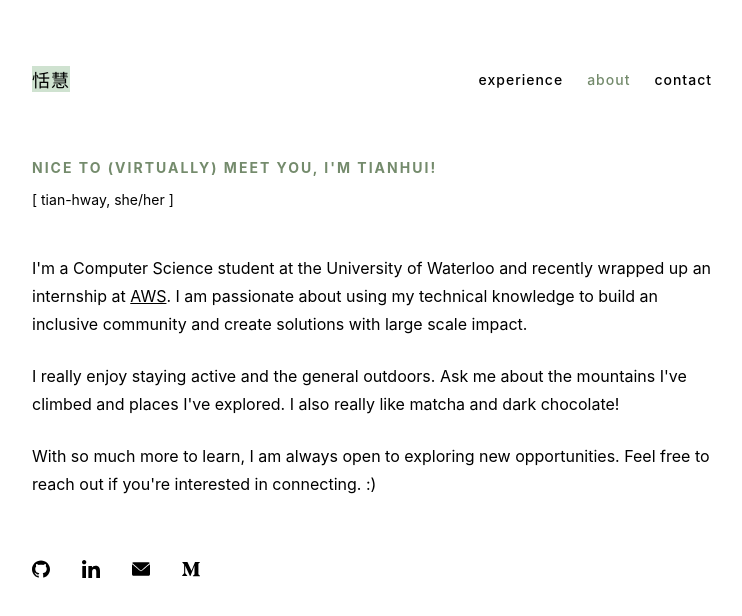
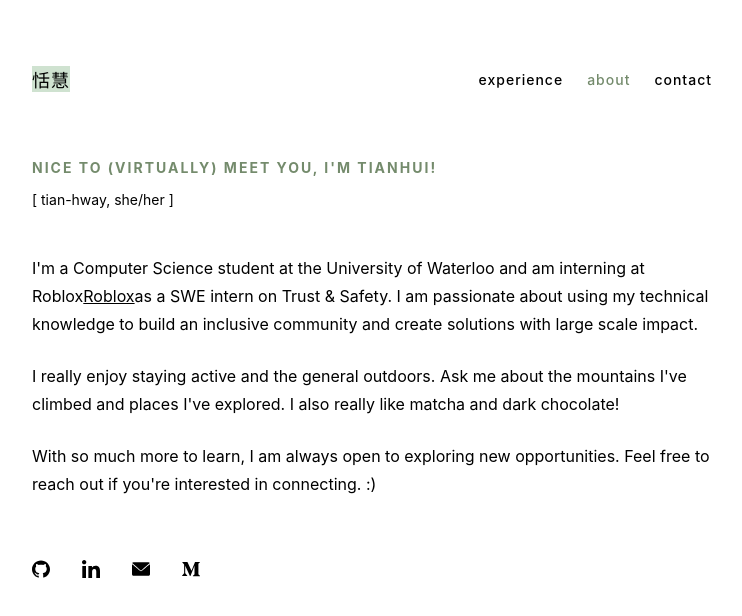
Before and after one commit to TianhuiYang/personal-website, a React (Create React App) app: page /about in a window 1280 px wide. Shown: the top 616 px of the page, without its empty margins (268-1010 px from the left). Built offline with nearby package versions, Linux system fonts and the light colour scheme.

Commit message:
feat: update about section

```diff
--- a/src/pages/About.tsx
+++ b/src/pages/About.tsx
@@ -20,12 +20,11 @@ export const About = () => {
       ></Section>
       <Section>
         <AboutContent>
-          I'm a Computer Science student at the University of Waterloo and
-          recently wrapped up an internship at{" "}
-          <Link href="https://aws.amazon.com/api-gateway/" target="_blank">
-            AWS
+          I'm a Computer Science student at the University of Waterloo and am interning at Roblox
+          <Link href="https://corporate.roblox.com/trust-safety/" target="_blank">
+            Roblox
           </Link>
-          . I am passionate about using my technical knowledge to build an
+          as a SWE intern on Trust & Safety. I am passionate about using my technical knowledge to build an
           inclusive community and create solutions with large scale impact.
         </AboutContent>
         <AboutContent>
```
